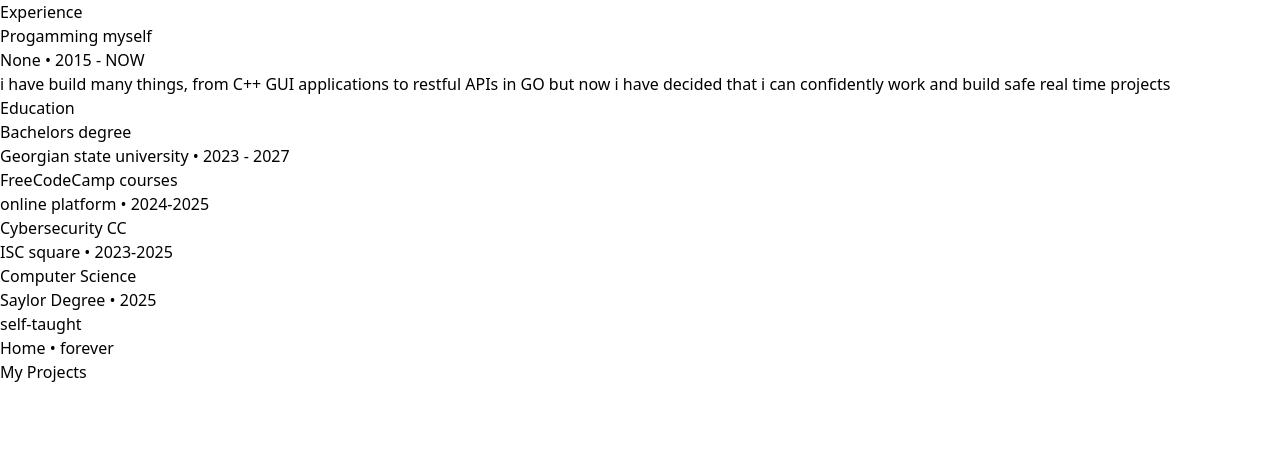
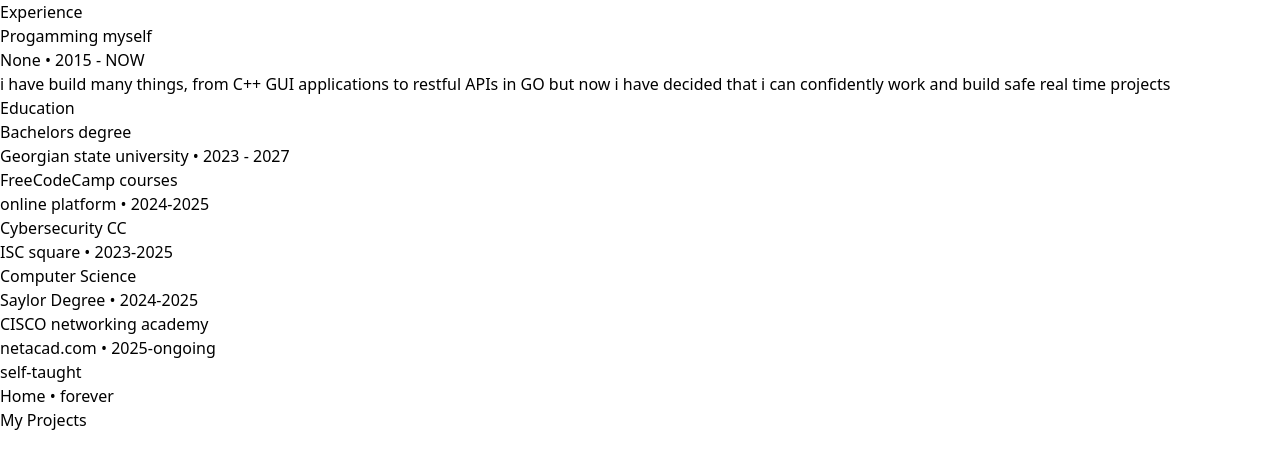
Before and after one commit to Ssajaia/portfolio_website, a React (Vite) app: page / in a window 1280 px wide. Shown: the part 1376-1844 px from the top of the page. Built offline with nearby package versions, Linux system fonts and the light colour scheme.

Commit message:
Update Experience.jsx

```diff
--- a/src/components/Experience.jsx
+++ b/src/components/Experience.jsx
@@ -29,13 +29,19 @@ const education = [
   {
     degree:"Computer Science",
     institution:"Saylor Degree",
-    period:"2025",
+    period:"2024-2025",
+  },
+  {
+    degree:"CISCO networking academy",
+    institution:"netacad.com",
+    period:"2025-ongoing"
   },
   {
     degree: "self-taught",
     institution: "Home",
     period: "forever",
   },
+
 ];
 
 const Experience = () => {
```
